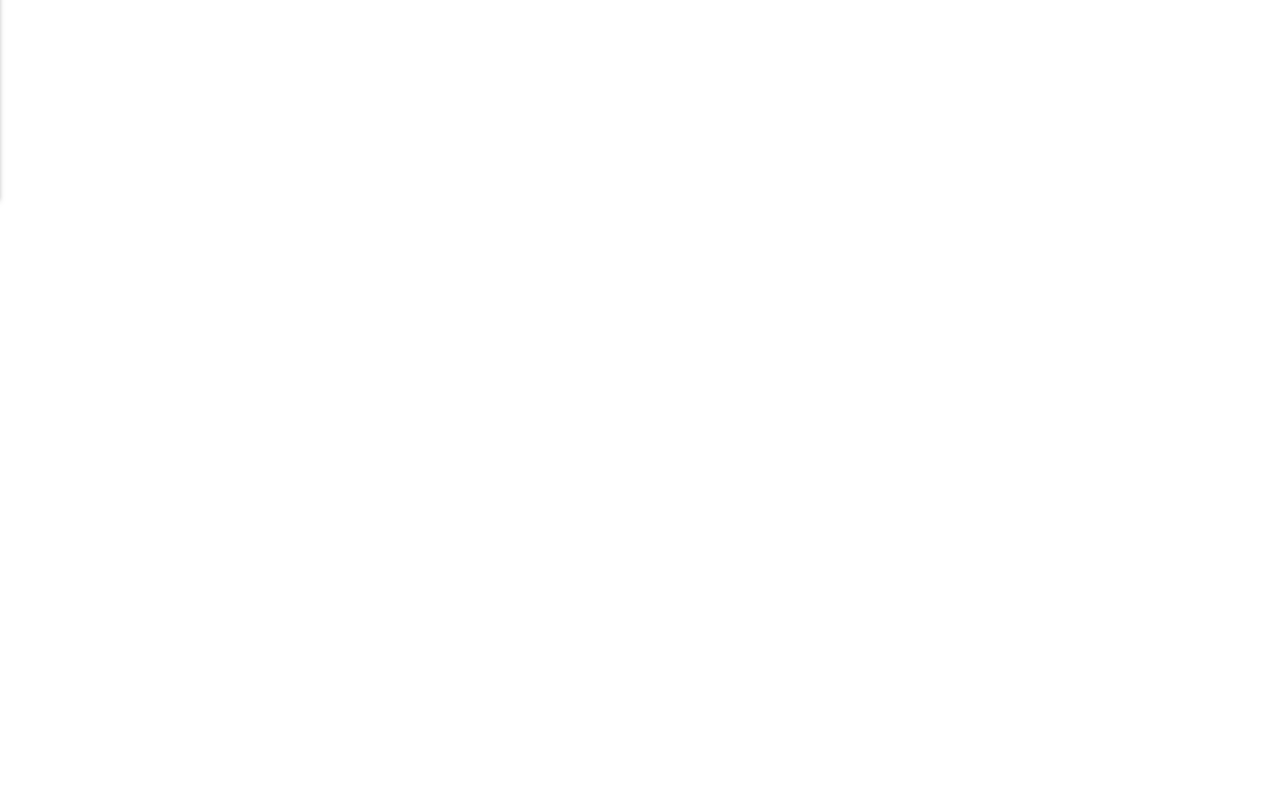
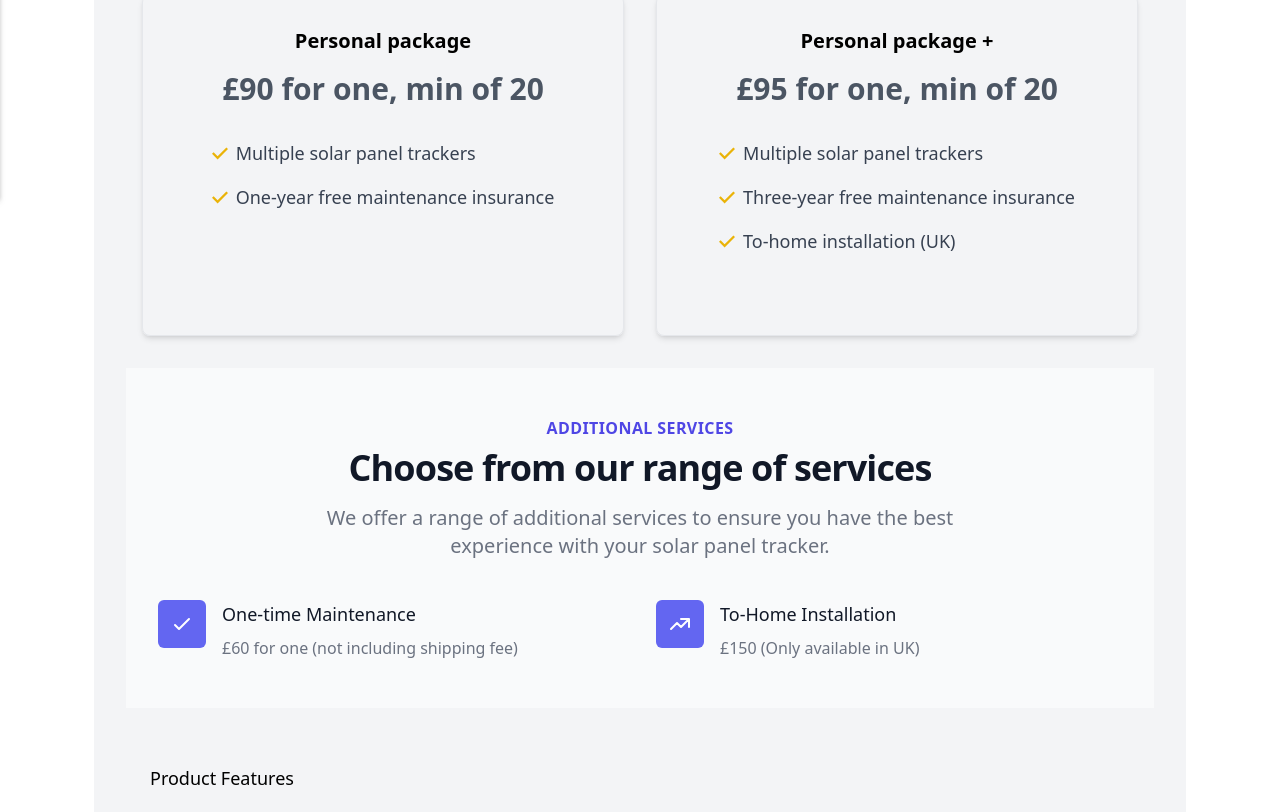
Before and after one commit to Thomas13702/solar_panel_website, a Next.js app: page /businessProduct in a window 1280 px wide. Shown: the part 602-1414 px from the top of the page. Before the commit the page ends 800 px from the top, so only its background shows below. Built offline with nearby package versions, Linux system fonts and the light colour scheme.

Commit message:
Added packages to product pages

```diff
--- /dev/null
+++ b/src/components/product/additionalServices.js
@@ -0,0 +1,92 @@
+import React from "react";
+
+const AdditionalServices = () => {
+  return (
+    <div className="py-12 bg-gray-50">
+      <div className="max-w-7xl mx-auto px-4 sm:px-6 lg:px-8">
+        <div className="lg:text-center">
+          <h2 className="text-base text-indigo-600 font-semibold tracking-wide uppercase">
+            Additional Services
+          </h2>
+          <p className="mt-2 text-3xl leading-8 font-extrabold tracking-tight text-gray-900 sm:text-4xl">
+            Choose from our range of services
+          </p>
+          <p className="mt-4 max-w-2xl text-xl text-gray-500 lg:mx-auto">
+            We offer a range of additional services to ensure you have the best
+            experience with your solar panel tracker.
+          </p>
+        </div>
+
+        <div className="mt-10">
+          <ul className="md:grid md:grid-cols-2 md:gap-x-8 md:gap-y-10">
+            <li>
+              <div className="flex">
+                <div className="flex-shrink-0">
+                  <div className="flex items-center justify-center h-12 w-12 rounded-md bg-indigo-500 text-white">
+                    <svg
+                      className="h-6 w-6"
+                      xmlns="http://www.w3.org/2000/svg"
+                      fill="none"
+                      viewBox="0 0 24 24"
+                      stroke="currentColor"
+                      aria-hidden="true"
+                    >
+                      <path
+                        strokeLinecap="round"
+                        strokeLinejoin="round"
+                        strokeWidth={2}
+                        d="M5 13l4 4L19 7"
+                      />
+                    </svg>
+                  </div>
+                </div>
+                <div className="ml-4">
+                  <h4 className="text-lg font-medium text-gray-900">
+                    One-time Maintenance
+                  </h4>
+                  <p className="mt-2 text-base text-gray-500">
+                    £60 for one (not including shipping fee)
+                  </p>
+                </div>
+              </div>
+            </li>
+
+            <li className="mt-10 md:mt-0">
+              <div className="flex">
+                <div className="flex-shrink-0">
+                  <div className="flex items-center justify-center h-12 w-12 rounded-md bg-indigo-500 text-white">
+                    <svg
+                      className="h-6 w-6"
+                      xmlns="http://www.w3.org/2000/svg"
+                      fill="none"
+                      viewBox="0 0 24 24"
+                      stroke="currentColor"
+                      aria-hidden="true"
+                    >
+                      <path
+                        strokeLinecap="round"
+                        strokeLinejoin="round"
+                        strokeWidth={2}
+                        d="M13 7h8m0 0v8m0-8l-8 8-4-4-6 6"
+                      />
+                    </svg>
+                  </div>
+                </div>
+                <div className="ml-4">
+                  <h4 className="text-lg font-medium text-gray-900">
+                    To-Home Installation
+                  </h4>
+                  <p className="mt-2 text-base text-gray-500">
+                    £150 (Only available in UK)
+                  </p>
+                </div>
+              </div>
+            </li>
+          </ul>
+        </div>
+      </div>
+    </div>
+  );
+};
+
+export default AdditionalServices;
--- a/src/components/product/description.js
+++ b/src/components/product/description.js
@@ -2,7 +2,7 @@ import Image from "next/image";
 import React from "react";
 import PackageSelector from "./packageSelector";
 
-export default function description() {
+export default function description({ whatPackage }) {
   return (
     <div>
       <div className="flex flex-col md:flex-row items-center justify-center">
@@ -29,7 +29,7 @@ export default function description() {
             luctus. Nulla facilisi.
           </p>
           <div className="flex items-center mb-4">
-            <PackageSelector />
+            <PackageSelector packages={whatPackage} />
           </div>
 
           <button className="bg-yellow-500 hover:bg-yellow-600 text-white font-semibold py-2 px-4 rounded">
--- a/src/components/product/packageSelector.js
+++ b/src/components/product/packageSelector.js
@@ -1,11 +1,6 @@
 import { useState } from "react";
-const packages = [
-  { name: "One Tracker", price: 100 },
-  { name: "Personal", price: 390 },
-  { name: "Personal +", price: 490 },
-];
 
-export default function packageSelector() {
+export default function packageSelector({ packages }) {
   const [selectedPackage, setSelectedPackage] = useState(packages[0]);
 
   return (
--- a/src/pages/businessProduct.js
+++ b/src/pages/businessProduct.js
@@ -1,10 +1,48 @@
 import Layout from "@/components/Layout";
 import React from "react";
+import Features from "@/components/product/features.js";
+import Description from "@/components/product/description.js";
+import Reviews from "@/components/product/reviews.js";
+import Package from "@/components/product/package";
+import AdditionalServices from "@/components/product/additionalServices";
 
 export default function businessProduct() {
+  const packages = [
+    { name: "Organisation", price: 95 },
+    { name: "Organisation+", price: 90 },
+    { name: "One Time Maintenance", price: 60 },
+    { name: "Business Installation", price: 150 },
+  ];
   return (
     <Layout>
-      {/* Can buy in bulk with price reduction, contact us to discuss */}
+      <div className="max-w-screen-xl mx-auto px-4 sm:px-6 lg:px-8 py-10 bg-gray-100">
+        <Description whatPackage={packages} />
+
+        <div className="grid grid-cols-1 md:grid-cols-2 gap-8 py-8 px-4">
+          <Package
+            title="Personal package"
+            price="£90 for one, min of 20"
+            features={[
+              "Multiple solar panel trackers",
+              "One-year free maintenance insurance",
+            ]}
+          />
+          <Package
+            title="Personal package +"
+            price="£95 for one, min of 20"
+            features={[
+              "Multiple solar panel trackers ",
+              "Three-year free maintenance insurance",
+              "To-home installation (UK)",
+            ]}
+          />
+        </div>
+        <AdditionalServices />
+
+        <Features />
+
+        <Reviews />
+      </div>
     </Layout>
   );
 }
--- a/src/pages/product.js
+++ b/src/pages/product.js
@@ -6,6 +6,7 @@ import Features from "@/components/product/features.js";
 import Description from "@/components/product/description.js";
 import Reviews from "@/components/product/reviews.js";
 import PackageDescription from "@/components/product/packageDescription.js";
+import AdditionalServices from "@/components/product/additionalServices";
 
 export default function Product() {
   const [selectedPackage, setSelectedPackage] = useState(0);
@@ -13,14 +14,21 @@ export default function Product() {
   const handlePackageSelection = (index) => {
     setSelectedPackage(index);
   };
+  const packages = [
+    { name: "One Tracker", price: 100 },
+    { name: "Personal", price: 390 },
+    { name: "Personal +", price: 490 },
+    { name: "One Time Maintenance", price: 60 },
+    { name: "Home Installation", price: 150 },
+  ];
 
   return (
     <Layout>
       <div className="max-w-screen-xl mx-auto px-4 sm:px-6 lg:px-8 py-10 bg-gray-100">
-        <Description />
+        <Description whatPackage={packages} />
 
         <PackageDescription />
-
+        <AdditionalServices />
         <Features />
 
         <Reviews />
```
